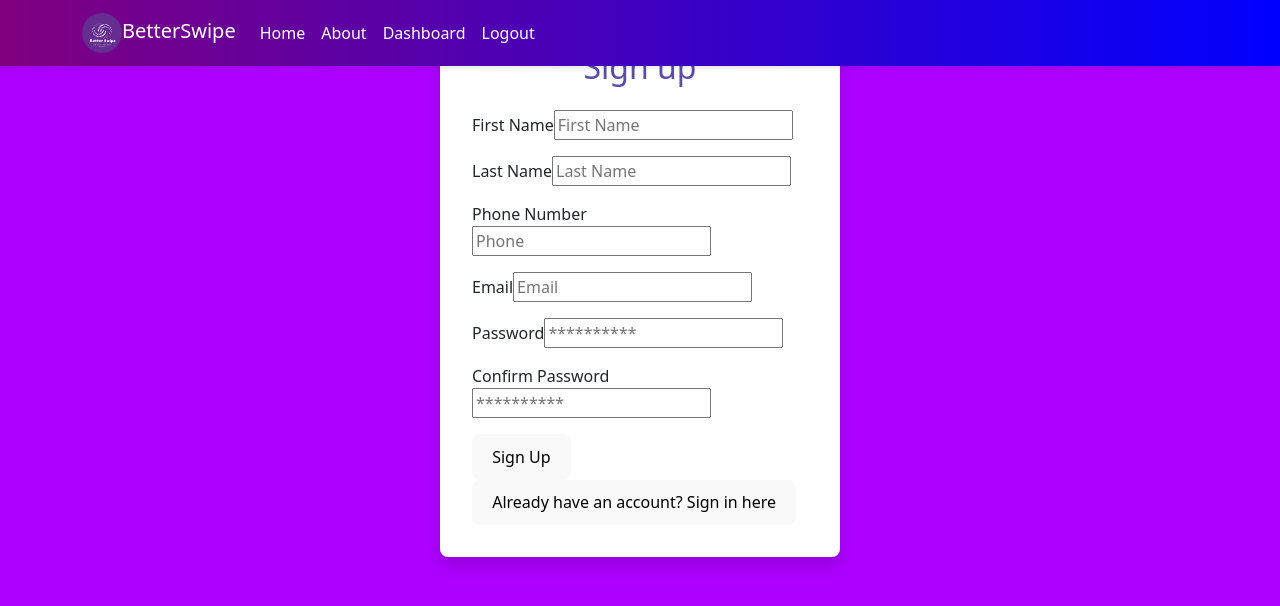
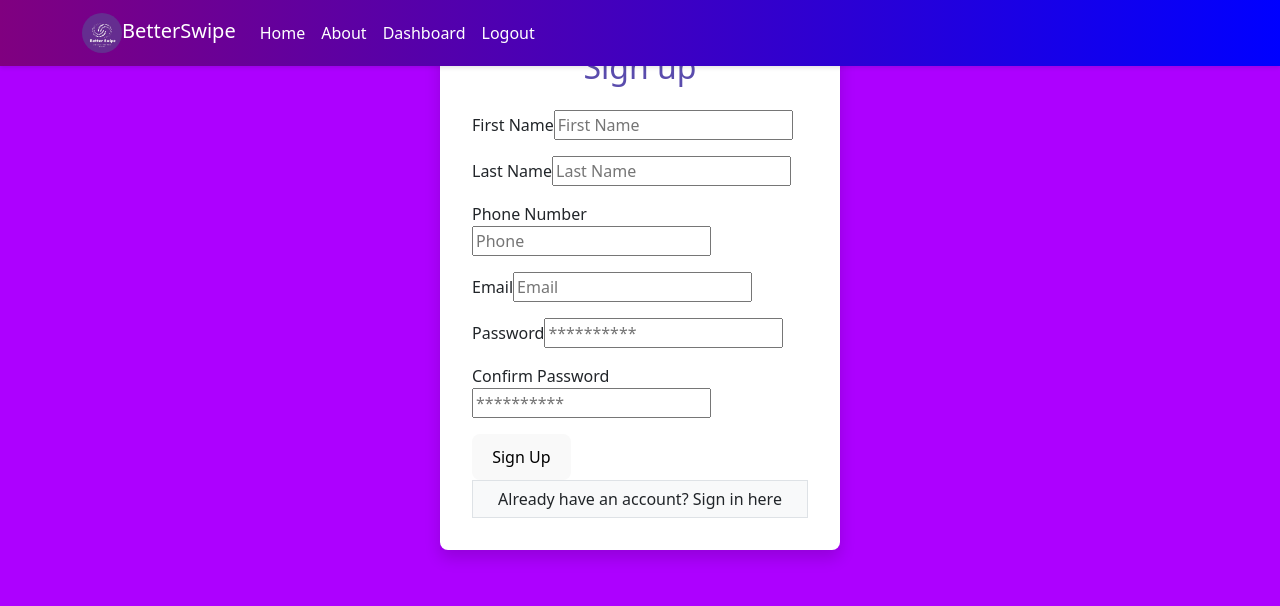
Before and after one commit to jbudcardi/BetterSwipe, a React (Vite) app in the folder frontend/: page /sign-up in a window 1280 px wide. Shown: the top 606 px of the page. Built offline with nearby package versions, Linux system fonts and the light colour scheme.

Commit message:
already have an account? Login here btn works

```diff
--- a/frontend/src/pages/SignUpPage.jsx
+++ b/frontend/src/pages/SignUpPage.jsx
@@ -105,7 +105,7 @@ function SignUpPage(){
                     />
                 </Form.Group>
                 <button type="submit">Sign Up</button>
-                 <button>Already have an account? Sign in here </button>
+                 <Link to ='/login' className='btn btn-default border w-100 bg-light rounded-0 text-deconration-none'>Already have an account? Sign in here </Link>
                 </Form>
                  </Card.Body>
                 </Card>
```
